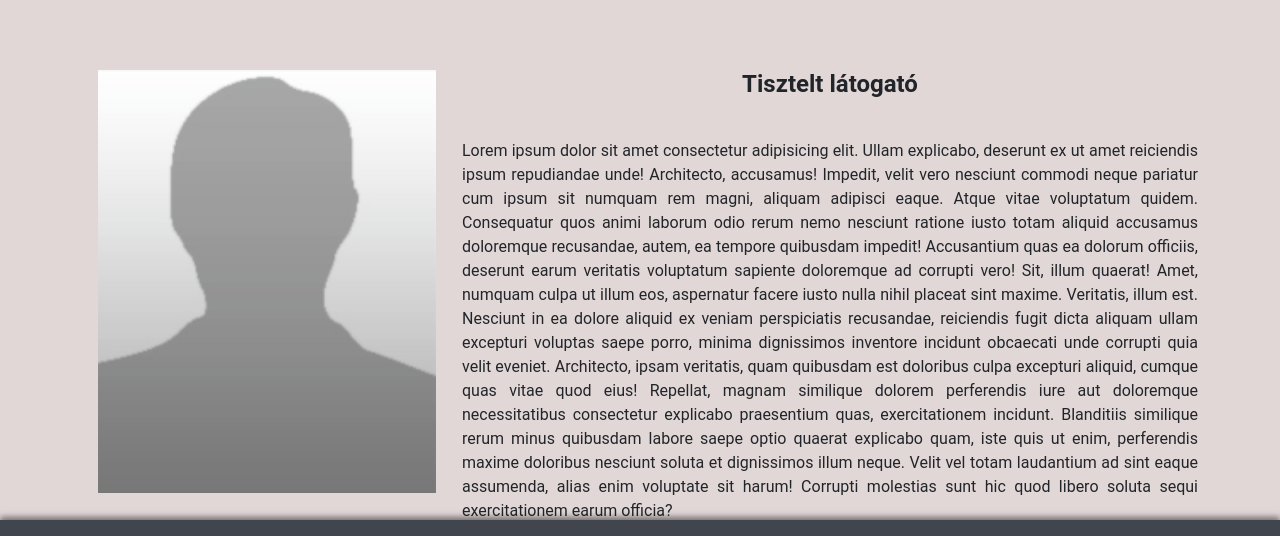
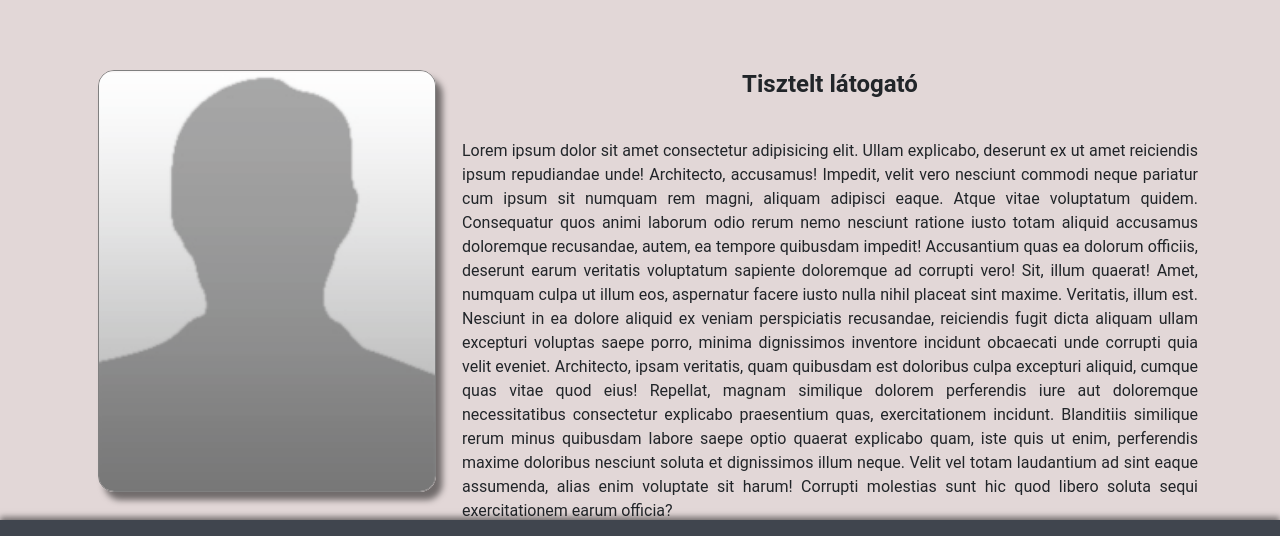
Before and after one commit to Kpityi/drszanda, a plain HTML site: page index.html in a window 1280 px wide. Shown: the part 202-738 px from the top of the page. Drawn offline with nearby package versions, Linux system fonts and the light colour scheme.

Commit message:
szepitgetes

```diff
--- a/style.css
+++ b/style.css
@@ -75,6 +75,9 @@ h4{
 .about-img{
   width: 95%;
   margin: 0 1rem 2rem 1rem;
+  border: 0.1rem solid gray;
+  border-radius: 1rem;
+  box-shadow: .4rem .5rem .4rem rgba(0, 0, 0, 0.5);
 }
 
 #contact p{
```
Also changed, not shown: index.html (+0 -14 lines).
